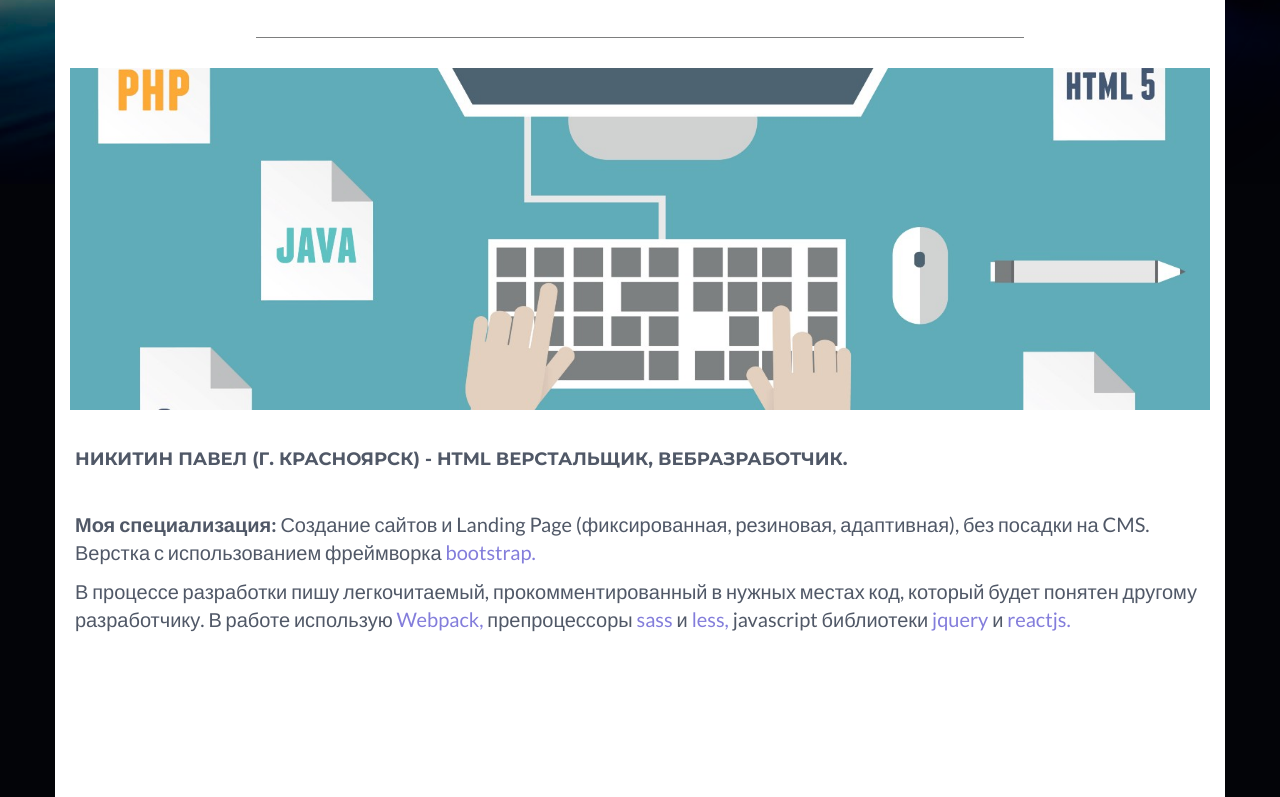
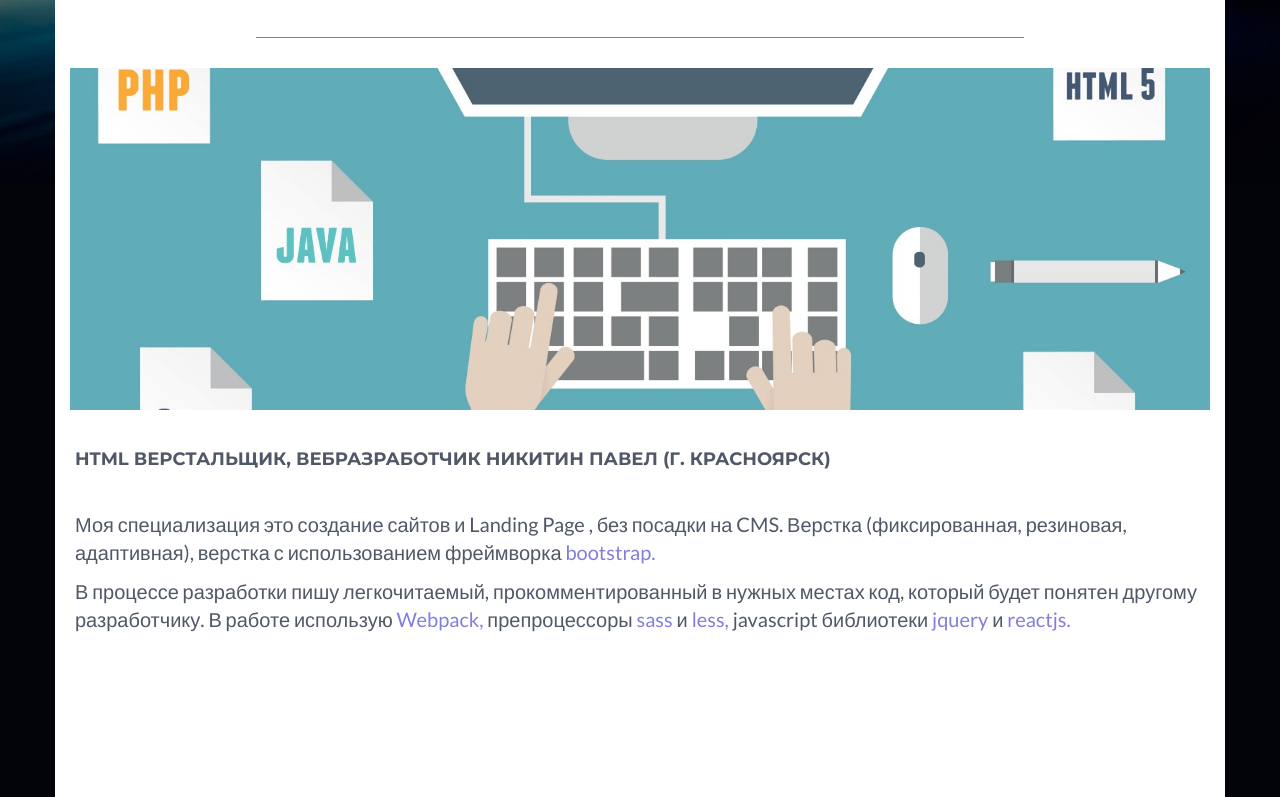
Before and after one commit to pavelnikitin/mysite, a website: page index.html in a window 1280 px wide. Shown: the part 423-1220 px from the top of the page. Drawn offline with nearby package versions, Linux system fonts and the light colour scheme.

Commit message:
fixing errors 24.12.17

```diff
--- a/index.html
+++ b/index.html
@@ -87,10 +87,10 @@
                         <img class="banner img-responsive" src="./img/banner.jpeg" alt="foto">
                     </div>
                     <div class="medescription">
-                        <h4>Никитин Павел (г. Красноярск) - html верстальщик, вебразработчик.</h4>
+                        <h4>html верстальщик, вебразработчик Никитин Павел (г. Красноярск)</h4>
                         <p>
-                            <b>Моя специализация:</b> Создание сайтов и Landing Page (фиксированная, резиновая, адаптивная), без
-                            посадки на CMS. Верстка с использованием фреймворка
+                            Моя специализация это создание сайтов и Landing Page , без
+                            посадки на CMS. Верстка (фиксированная, резиновая, адаптивная), верстка с использованием фреймворка
                             <a href="http://getbootstrap.com/">bootstrap.</a>
                         </p>
                         <p>
@@ -118,7 +118,7 @@
                         <div class="col-xs-12 portfolio-item text-center ">
                             <h5>Фотогалерея.</h5>
                             <p class="portfolio-description"><br>Адаптивная фотогалерея разработанная с использованием reactjs и bootstrap.
-                                Реализованы навигация по фотографиям, сортировка по категориям и "burger-menu"
+                                Реализованы навигация по фотографиям, сортировка по категориям и "burger-menu".
                             </p>
                             <div class="portfolio-link preview">
                                 <img src="./img/portfolio/fotogallery.png" class="img-responsive" alt="furnitureshop">
```
Also changed, not shown: img/portfolio/furnitureshop.png.
